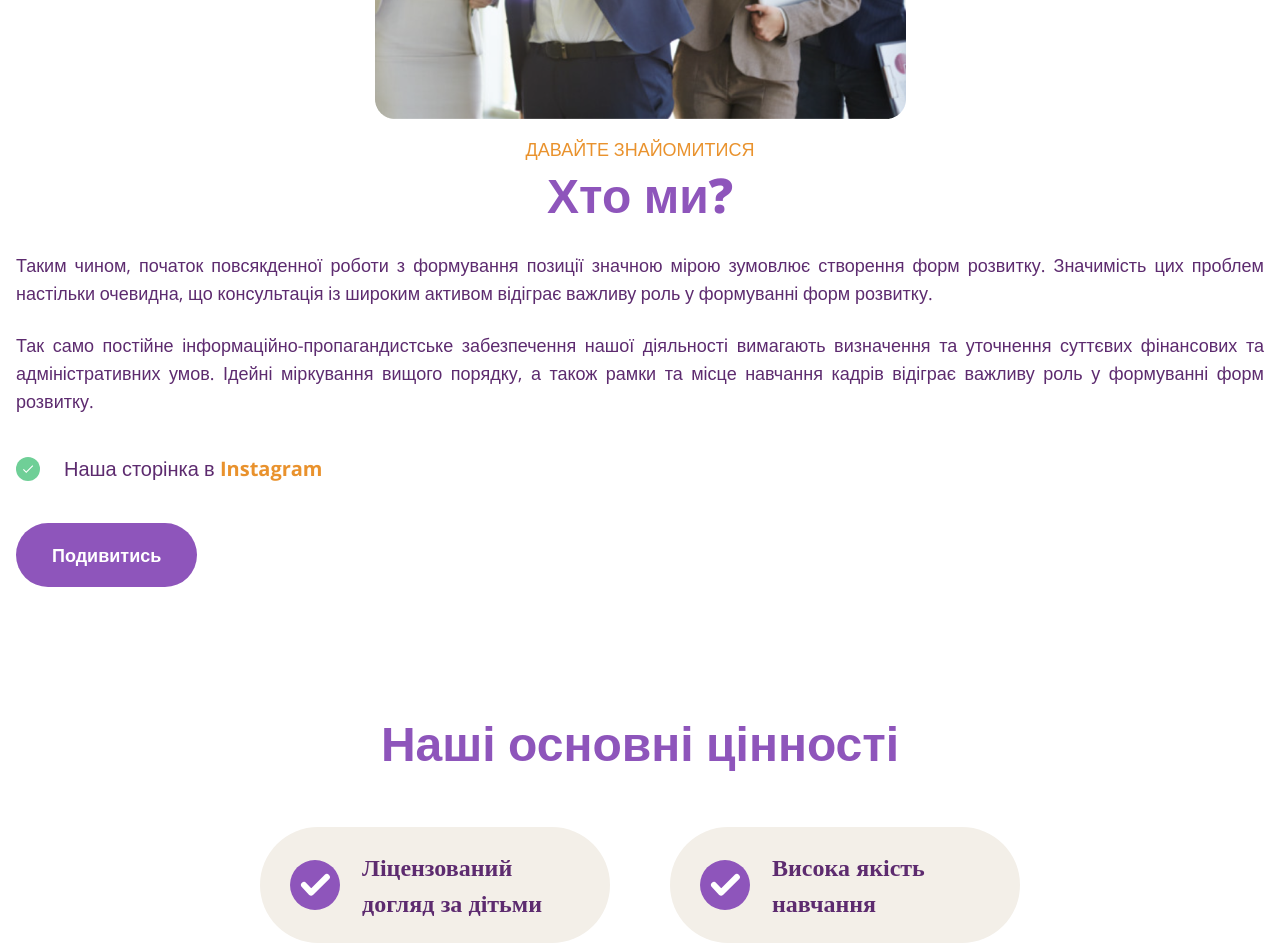
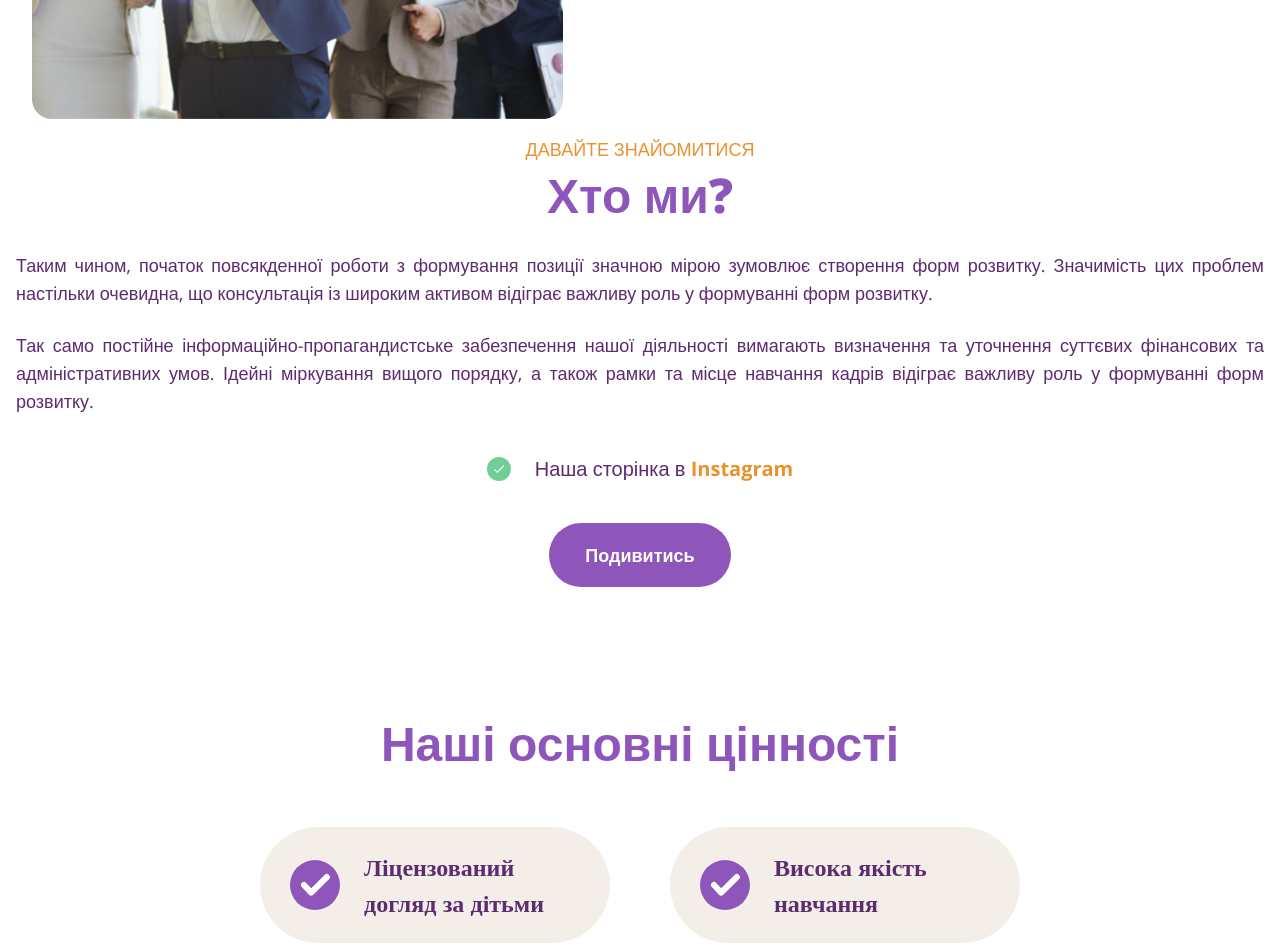
Before and after one commit to bink-git/lemon-kids-tailwind, a React (Vite) app: page / in a window 1280 px wide. Shown: the part 1280-2232 px from the top of the page. Built offline with nearby package versions, Linux system fonts and the light colour scheme.

Commit message:
add styles to about

```diff
--- a/src/components/About.jsx
+++ b/src/components/About.jsx
@@ -11,12 +11,12 @@ const About = () => {
       className="container-2xl relative mx-auto w-full max-w-screen-2xl px-4 pb-8"
       id="about"
     >
-      <div className="bg-beige-light absolute left-0 top-0 -z-10 h-[220px] w-full "></div>
-      <div className="about flex flex-col items-center">
+      <div className="absolute left-0 top-0 -z-10 h-[220px] w-full bg-beige-light "></div>
+      <div className="about flex flex-col justify-center">
         <div className="about-img p-4 pt-10">
           <img src={team} alt="team photo" />
         </div>
-        <div className="flex-col items-center">
+        <div className="flex flex-col items-center justify-center">
           <Subtitle>Давайте знайомитися</Subtitle>
           <Title>Хто ми?</Title>
           <div className="descr">
--- a/src/components/Adantage.jsx
+++ b/src/components/Adantage.jsx
@@ -1,7 +1,7 @@
-import React, { useState } from 'react';
-import check from '../assets/check.svg';
-import checkActive from '../assets/check-active.svg';
-import styled from 'styled-components';
+import React, { useState } from "react";
+import check from "../assets/check.svg";
+import checkActive from "../assets/check-active.svg";
+import styled from "styled-components";
 
 const Adantage = ({ title, id, toggle, activeId }) => {
   const isActive = id === activeId;
@@ -9,7 +9,7 @@ const Adantage = ({ title, id, toggle, activeId }) => {
   return (
     <Wrapper>
       <div
-        className={isActive ? 'advantage active' : 'advantage'}
+        className={isActive ? "advantage bg-white drop-shadow-xl" : "advantage"}
         onClick={() => toggle(id)}
       >
         <img
@@ -28,14 +28,14 @@ const Wrapper = styled.section`
   .advantage {
     width: 350px;
     height: 100%;
-    display: flex;
+    /* display: flex; */
     padding: 22px 30px;
     background-color: #f3efe8;
     border-radius: 110px;
-    gap: 22px;
+    /* gap: 22px; */
     align-items: center;
     cursor: pointer;
-
+  }
   p {
     color: var(--5-d-2-b-6-f, #5d2b6f);
     font-family: Open Sans;
@@ -44,12 +44,6 @@ const Wrapper = styled.section`
     font-weight: 700;
     line-height: 36px; /* 36px */
   }
-  }
-
-  .advantage.active {
-    background-color: #fff;
-    filter: drop-shadow(0px 3px 16px rgba(0, 0, 0, 0.1));
-  }
 `;
 
 export default Adantage;
--- a/src/components/ButtonPrimary.jsx
+++ b/src/components/ButtonPrimary.jsx
@@ -6,7 +6,7 @@ const ButtonPrimary = ({ children, disabled, type, onClick }) => {
       type={type}
       disabled={disabled}
       onClick={onClick}
-      className="btn-about btn-subscribe cursor-pointer rounded-[60px] bg-purple  px-9 py-[18px]
+      className="basis-auto cursor-pointer rounded-[60px] bg-purple px-9 py-[18px]
        text-lg font-bold text-white transition hover:bg-purple-light active:bg-yellow disabled:pointer-events-none disabled:cursor-none disabled:bg-gray"
     >
       {children}
--- a/src/index.css
+++ b/src/index.css
@@ -1,23 +1,30 @@
-@import url('https://fonts.googleapis.com/css2?family=Open+Sans:wght@400;600;700;800&display=swap');
+@import url("https://fonts.googleapis.com/css2?family=Open+Sans:wght@400;600;700;800&display=swap");
 @tailwind base;
 @tailwind components;
 @tailwind utilities;
 
 @layer base {
   html {
-    font-family: Open Sans, system-ui, sans-serif;
+    font-family:
+      Open Sans,
+      system-ui,
+      sans-serif;
     font-weight: 400;
   }
 }
 
 @layer components {
   .btn-primary {
-    @apply py-2 px-4 font-semibold rounded-lg shadow-md  focus:outline-none focus:ring-2  focus:ring-opacity-75;
+    @apply rounded-lg px-4 py-2 font-semibold shadow-md  focus:outline-none focus:ring-2  focus:ring-opacity-75;
+  }
+
+  .advantage {
+    @apply flex h-full w-[325px] gap-x-6;
   }
 }
 
 :root {
-  font-family: 'Open Sans', sans-serif;
+  font-family: "Open Sans", sans-serif;
   font-weight: 400;
 
   font-synthesis: none;
```
Lines whose indentation alone changed are shown as unchanged.
